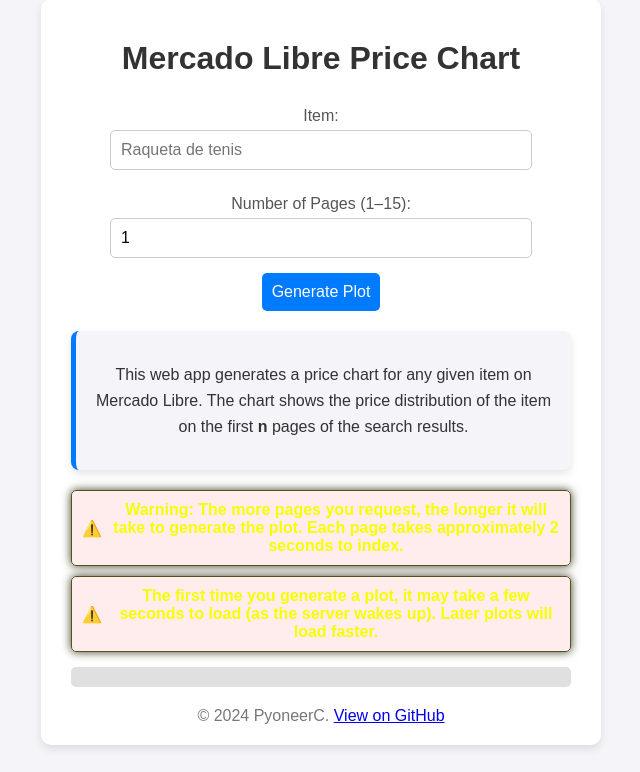
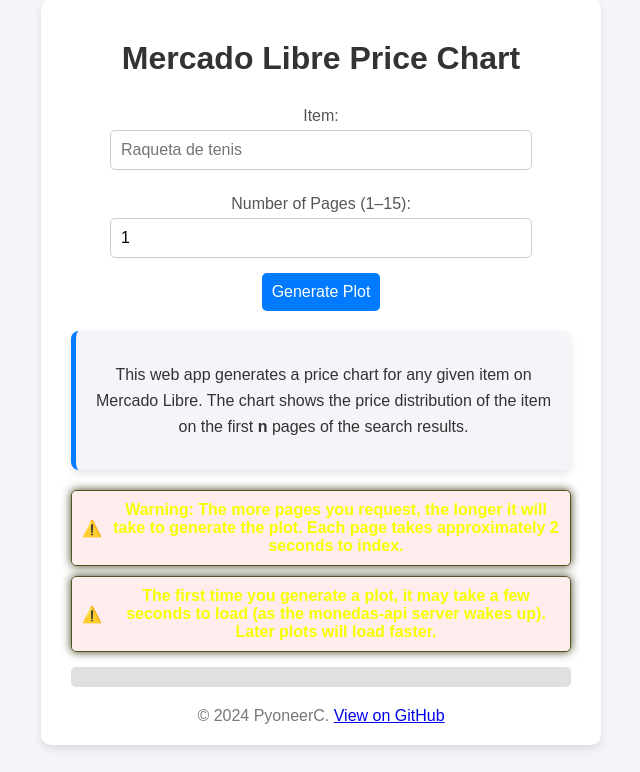
Before and after one commit to pyoneerC/Mercadix, a Flask app: page / in a window 1280 px wide. Shown: the part 28-800 px from the top of the page, without its empty margins (319-959 px from the left). Run offline with Flask 3, Linux system fonts and the light colour scheme.

Commit message:
clarification on server spinup

```diff
--- a/templates/index.html
+++ b/templates/index.html
@@ -29,7 +29,7 @@
         </div>
 
         <div class="warning-message">
-            The first time you generate a plot, it may take a few seconds to load (as the server wakes up).
+            The first time you generate a plot, it may take a few seconds to load (as the monedas-api server wakes up).
             Later plots will load faster.
         </div>
 
```
